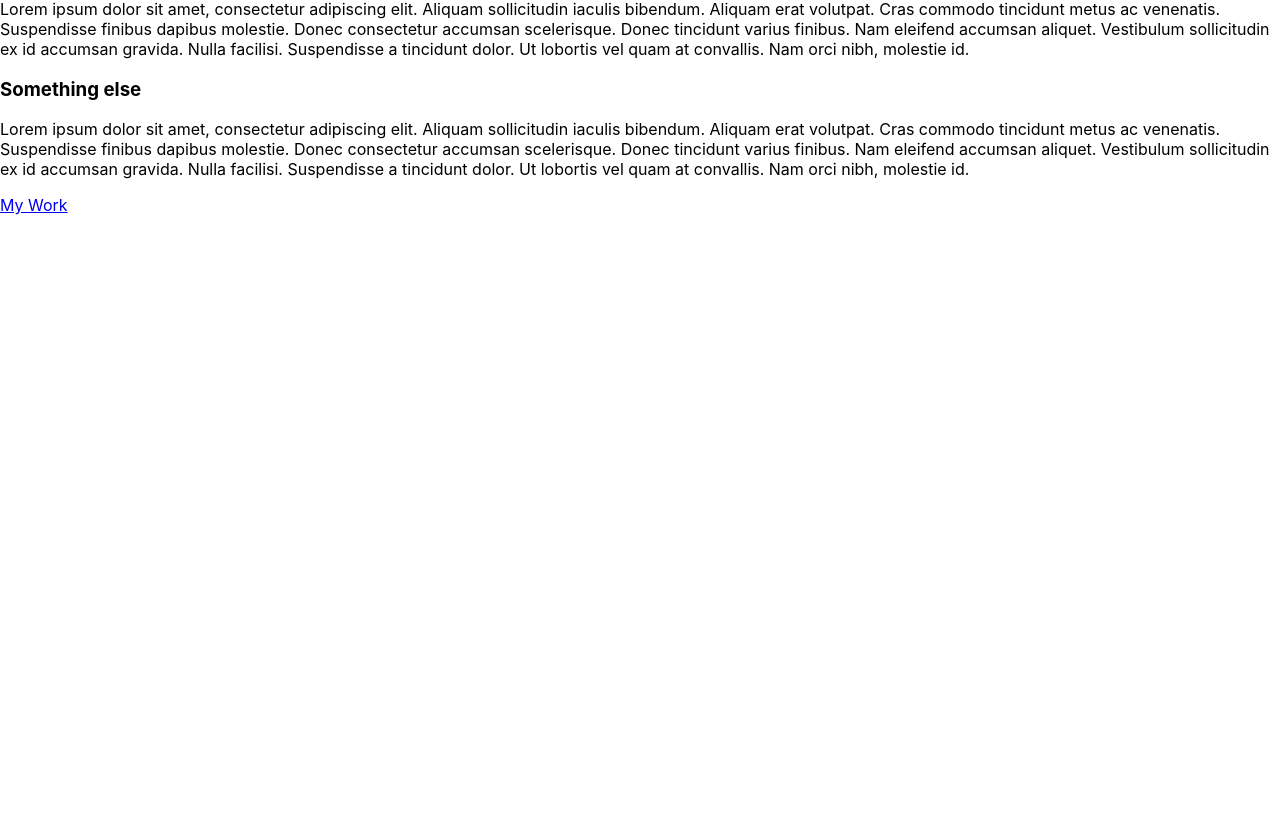
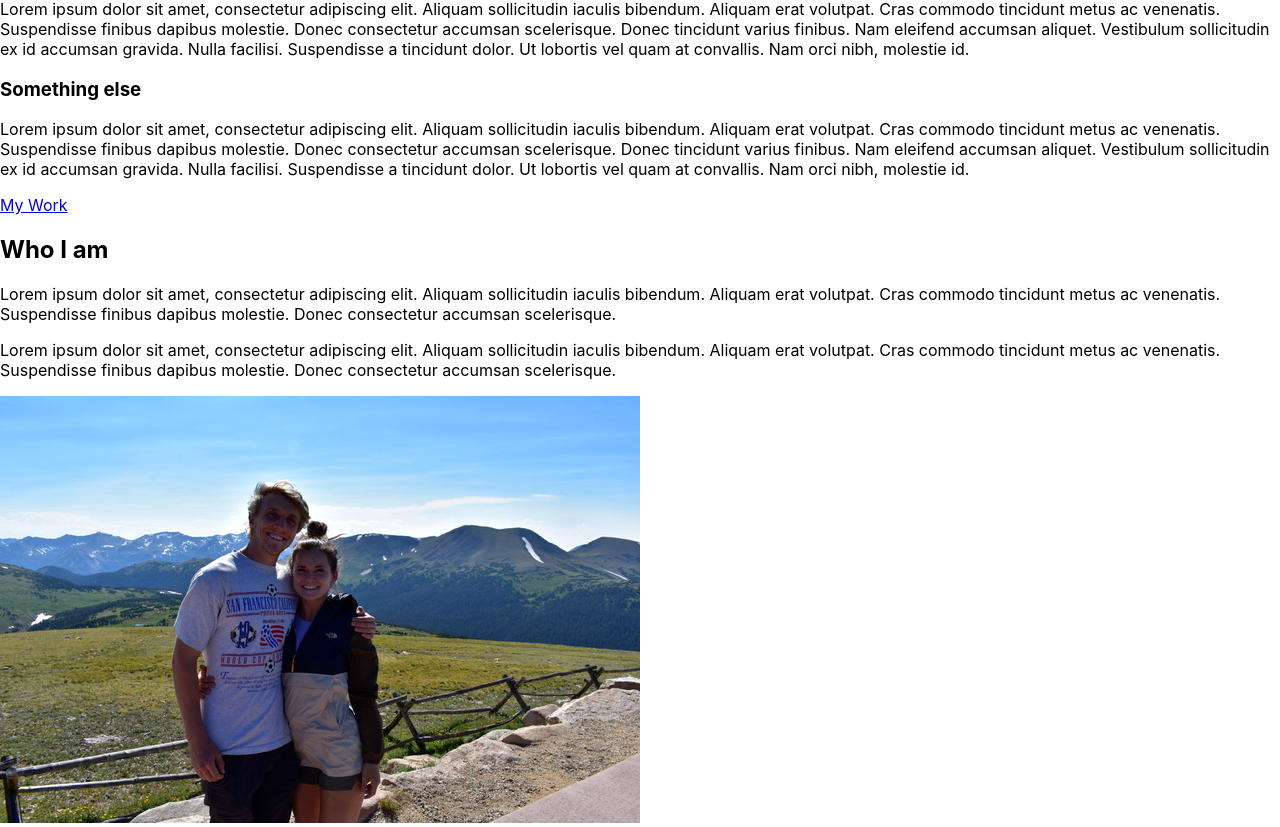
Before and after one commit to mnavoy4/Michael-Navoy-Portfolio-Site, a React (Create React App) app: page / in a window 1280 px wide. Shown: the part 1231-2058 px from the top of the page. Before the commit the page ends 1446 px from the top, so only its background shows below. Built offline with nearby package versions, Linux system fonts and the light colour scheme.

Commit message:
finished AboutMe

```diff
--- a/src/App.js
+++ b/src/App.js
@@ -2,7 +2,7 @@ import React from 'react';
 import './App.css';
 import { BrowserRouter, Route, Link } from 'react-router-dom';
 import IntroductionContainer from './Containers/IntroductionContainer';
-
+import AboutMe from './Components/AboutMe';
 
 function App() {
   return (
@@ -35,6 +35,7 @@ function App() {
         <main className='main'>
           <div className='content'>
             <IntroductionContainer/>
+            <AboutMe/>
           </div>
         </main>
       </div>
--- a/src/Components/AboutMe.js
+++ b/src/Components/AboutMe.js
@@ -0,0 +1,25 @@
+import React from 'react'
+
+export default function AboutMe(){
+  return (
+    <section className='about-me' id='about'>
+      <h2 className='section-title section-title-about'>Who I am</h2>
+      <p className='section-subtitle section-subtitle-about'>
+
+      </p>
+      <div className='about-me-body'>
+        <p>
+          Lorem ipsum dolor sit amet, consectetur adipiscing elit. Aliquam sollicitudin iaculis bibendum.
+          Aliquam erat volutpat. Cras commodo tincidunt metus ac venenatis.
+          Suspendisse finibus dapibus molestie. Donec consectetur accumsan scelerisque.
+        </p>
+        <p>
+          Lorem ipsum dolor sit amet, consectetur adipiscing elit. Aliquam sollicitudin iaculis bibendum.
+          Aliquam erat volutpat. Cras commodo tincidunt metus ac venenatis.
+          Suspendisse finibus dapibus molestie. Donec consectetur accumsan scelerisque.
+        </p>
+      </div>
+      <img src={require('../assets/images/mountains-w-logan.png')} alt='picture of Michael and a friend'/>
+    </section>
+  )
+}
--- a/src/Components/MyServices.js
+++ b/src/Components/MyServices.js
@@ -3,7 +3,7 @@ import { Link } from 'react-router-dom'
 
 export default function MyServices(){
   return (
-    <section>
+    <section className='my-services' id='services'>
       <h2 className='section-title section-title-services'>What I do</h2>
       <div className='services'>
         <div className='service'>
```
